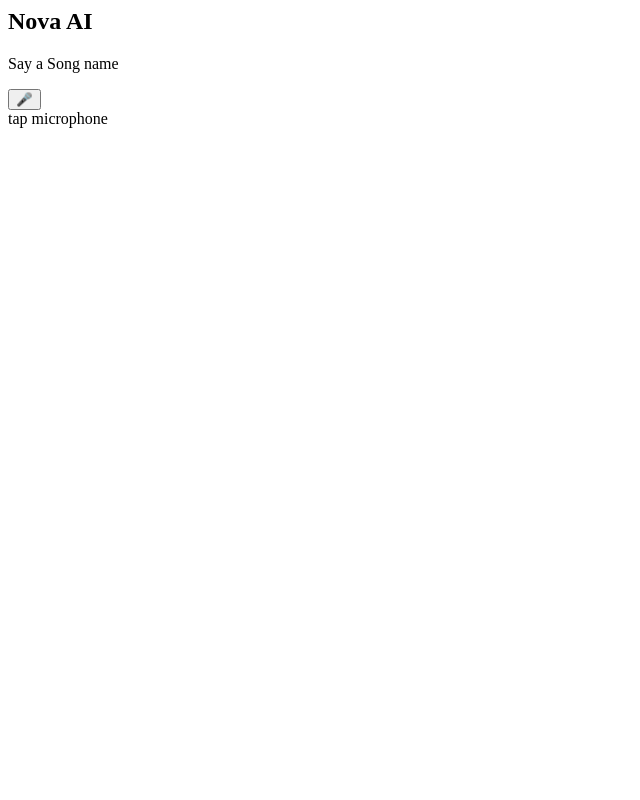
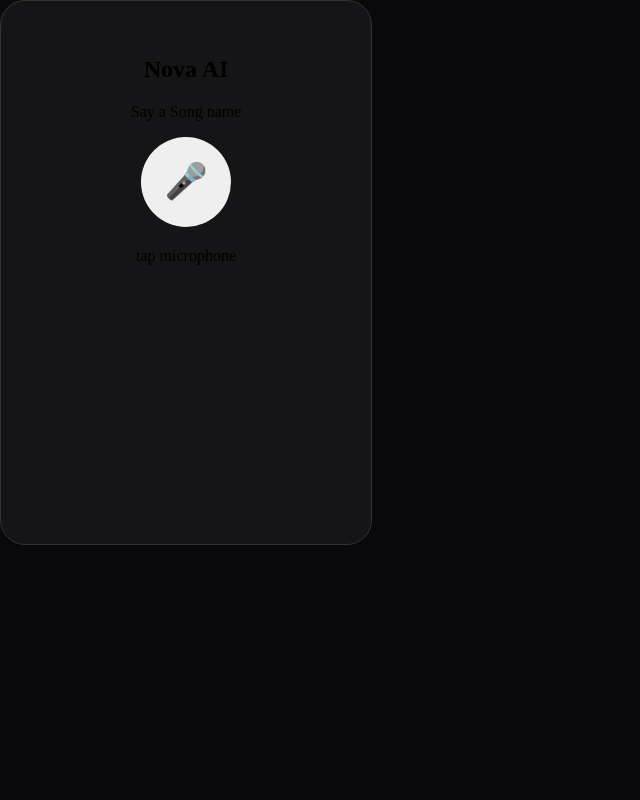
Before and after one commit to Irfan-ij/Agent, a Flask app: page / in a window 1280 px wide. Shown: the whole page, without its empty margins (0-640 px from the left). Run offline with Flask 3, Linux system fonts and the light colour scheme.

Commit message:
Update index.html

```diff
--- a/app/templates/index.html
+++ b/app/templates/index.html
@@ -1,4 +1,46 @@
 <html>
+  <style>
+  body{
+    margin:0;
+    height:100vh;
+    display:grid;
+    place-item:center;
+    background:#09090b;
+    colour:white;
+    font_family:arial;
+  }
+    .card{
+      width:300px;
+      padding:35px;
+      text-align:center;
+      background:#151518;
+      border:1px solid #333;
+      border-radius:25px;
+    }
+    .mic{
+      width:90px;
+      height:90px;
+      border:0;
+      border-radius:50%;
+      font-size:35px;
+      curser:pointer;
+    }
+    .status{
+      margin-top:20px;
+      colour:#aaa;
+    }
+    .song{
+      margin-top:10px;
+      font-size:13px;
+    }
+    .listening{
+      transform:scale(1.1);
+      box-shadow:0 0 0 10px #ffffff18;
+    }
+
+</style>
+  <body>
+  <div class="card">
   <h2>Nova AI</h2>
   <p>Say a Song name </p>
 
@@ -6,4 +48,9 @@
 
   <div id="status" class="status" >tap microphone</div>
 
+  </div>
+    <div id="song" class="song"></div>
+  </div>
+
+  </body>
 </html>
```
